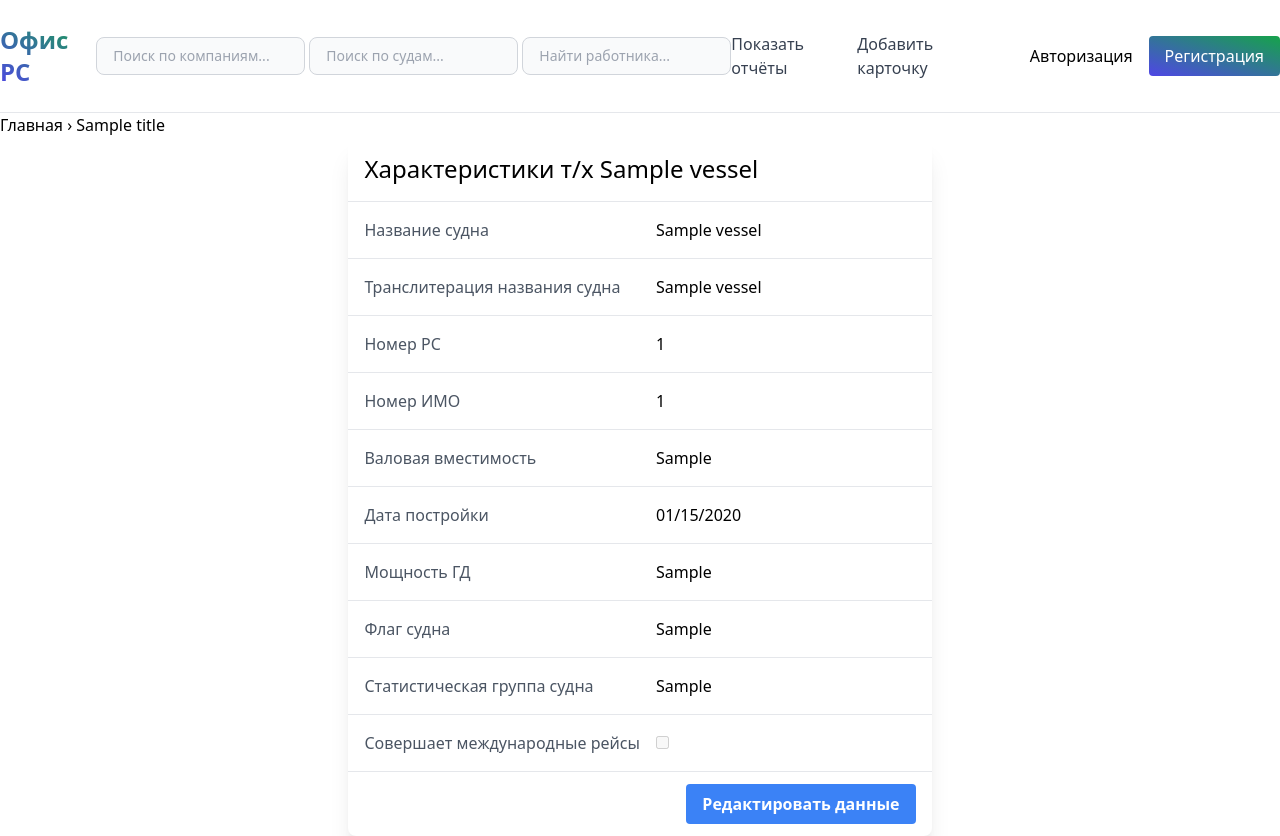
After one commit to Serge561/rs-office, a Django app: template backend/templates/applications/vessels/vessel_detail.html in a window 1280 px wide. The commit adds this page. Run offline with Django 5.2, Linux system fonts and the light colour scheme; the template is opened without the code that fills it: most values are stand-ins (such as "Sample title", 1, 10 or a date in 2020); some libraries are stand-ins or nearby versions.

Commit message:
full text search a vessel is added

```diff
--- a/backend/modules/applications/models/vessel.py
+++ b/backend/modules/applications/models/vessel.py
@@ -5,7 +5,7 @@ import gettext
 import pycountry
 from django.db import models
 from django.contrib.auth import get_user_model
-
+from django.urls import reverse
 from modules.services.mixins import CreatorMixin, UpdaterMixin
 
 User = get_user_model()
@@ -115,3 +115,7 @@ class Vessel(CreatorMixin, UpdaterMixin):
     def __str__(self):
         """Возвращение строки."""
         return f'"{self.name}" РС {self.rs_number}'
+
+    def get_absolute_url(self):
+        """Полный URL характеристик судна."""
+        return reverse("vessel_detail", kwargs={"pk": self.id})  # type: ignore # noqa: E501
--- /dev/null
+++ b/backend/templates/applications/vessels/vessel_detail.html
@@ -0,0 +1,130 @@
+{% extends 'main.html' %}
+<!-- prettier-ignore -->
+{% block content %}
+<!-- breadcrumbs -->
+{% block breadcrumbs %}
+<div>
+  <a href="{% url 'home' %}" class="breadcrumbs font-medium">Главная</a>
+  {% block crumbs %}
+  <span class="breadcrumbs">
+    <!-- prettier-ignore -->
+    {% if title %} &rsaquo; {{ title }} {% endif %}
+  </span>
+  <!-- prettier-ignore -->
+  {% endblock%}
+</div>
+{% endblock %}
+<!-- end of breadcrumbs -->
+{% comment %} grid grid-flow-col auto-cols-max {% endcomment %}
+<div class="flex space-x-2 items-center justify-center px-4">
+    <div class="max-w-4xl bg-white rounded-lg shadow-xl">
+        <div class="p-4 border-b">
+            <h2 class="text-2xl ">
+                Характеристики т/х {{ vessel }}
+            </h2>
+        </div>
+        <div>
+            <div class="md:grid md:grid-cols-2 hover:bg-gray-50 md:space-y-0 space-y-2 p-4 border-b">
+                <p class="text-gray-600">
+                    Название судна
+                </p>
+                <p class="px-4">
+                    {{ vessel.name }}
+                </p>
+            </div>
+            <div class="md:grid md:grid-cols-2 hover:bg-gray-50 md:space-y-0 space-y-2 p-4 border-b">
+                <p class="text-gray-600">
+                  Транслитерация названия судна
+                </p>
+                <p class="px-4">
+                    {{ vessel.name_en }}
+                </p>
+            </div>
+            <div class="md:grid md:grid-cols-2 hover:bg-gray-50 md:space-y-0 space-y-1 p-4 border-b">
+                <p class="text-gray-600">
+                    Номер РС
+                </p>
+                <p class="px-4">
+                    {{ vessel.rs_number }}
+                </p>
+            </div>
+            <div class="md:grid md:grid-cols-2 hover:bg-gray-50 md:space-y-0 space-y-1 p-4 border-b">
+                <p class="text-gray-600">
+                    Номер ИМО
+                </p>
+                <p class="px-4">
+                    {{ vessel.imo_number }}
+                </p>
+            </div>
+            <div class="md:grid md:grid-cols-2 hover:bg-gray-50 md:space-y-0 space-y-1 p-4 border-b">
+                <p class="text-gray-600">
+                    Валовая вместимость
+                </p>
+                <p class="px-4">
+                    {{ vessel.g_tonnage }}
+                </p>
+            </div>
+            <div class="md:grid md:grid-cols-2 hover:bg-gray-50 md:space-y-0 space-y-1 p-4 border-b">
+                <p class="text-gray-600">
+                    Дата постройки
+                </p>
+                <p class="px-4">
+                    {{ vessel.build_date|date:'SHORT_DATE_FORMAT' }}
+                </p>
+            </div>
+            <div class="md:grid md:grid-cols-2 hover:bg-gray-50 md:space-y-0 space-y-1 p-4 border-b">
+                <p class="text-gray-600">
+                   Мощность ГД
+                </p>
+                <p class="px-4">
+                  {{ vessel.me_power }}
+                </p>
+            </div>
+            <div class="md:grid md:grid-cols-2 hover:bg-gray-50 md:space-y-0 space-y-1 p-4 border-b">
+                <p class="text-gray-600">
+                    Флаг судна
+                </p>
+                <p class="px-4">
+                  {{ vessel.get_flag_display }}
+                </p>
+            </div>
+            <div class="md:grid md:grid-cols-2 hover:bg-gray-50 md:space-y-0 space-y-1 p-4 border-b">
+                <p class="text-gray-600">
+                    Статистическая группа судна
+                </p>
+                <p class="px-4">
+                    {{ vessel.get_vessel_stat_group_display }}
+                </p>
+            </div>
+            <div class="md:grid md:grid-cols-2 hover:bg-gray-50 md:space-y-0 space-y-1 p-4 border-b">
+              <p class="text-gray-600">
+                  Совершает международные рейсы
+              </p>
+              {% if vessel.is_international_voyage == True %}
+              <p class="px-4"><input type="checkbox" checked disabled/></p>
+              {% else %}
+              <p class="px-4"><input type="checkbox" disabled/></p>
+              {% endif %}
+          </div>
+        </div>
+        <div class="md:col-span-4 text-right px-4 py-3">
+            <div class="inline-flex items-end gap-4">
+              {% comment %} <a
+                href="{% url "application_delete" company.slug %}"
+                type="button"
+                class="mr-4 bg-red-500 hover:bg-red-700 text-white font-bold py-2 px-4 rounded"
+              >
+                Удалить доп. инфо
+              </a> {% endcomment %}
+              <a
+                href="{% url "vessel_update" vessel.id %}"
+                type="button"
+                class="bg-blue-500 hover:bg-blue-700 text-white font-bold py-2 px-4 rounded"
+              >
+                Редактировать данные
+              </a>
+            </div>
+        </div>
+    </div>
+</div>
+{% endblock %}
--- a/backend/templates/header.html
+++ b/backend/templates/header.html
@@ -26,7 +26,7 @@
           </form>
         </div>
         <div>
-          <form role="search" method="get" action="{% url 'search' %}">
+          <form role="search" method="get" action="{% url 'search_vessel' %}">
             {% csrf_token %}
           <input
             type="search"
```
Also changed, not shown: backend/modules/applications/forms.py (+31 -34 lines), backend/modules/applications/urls.py (+18 -0 lines), backend/modules/applications/views.py (+69 -65 lines), backend/templates/applications/vessels/vessel_search_result.html (added, +113 -0 lines), backend/templates/applications/vessels/vessel_update.html (added, +65 -0 lines).
